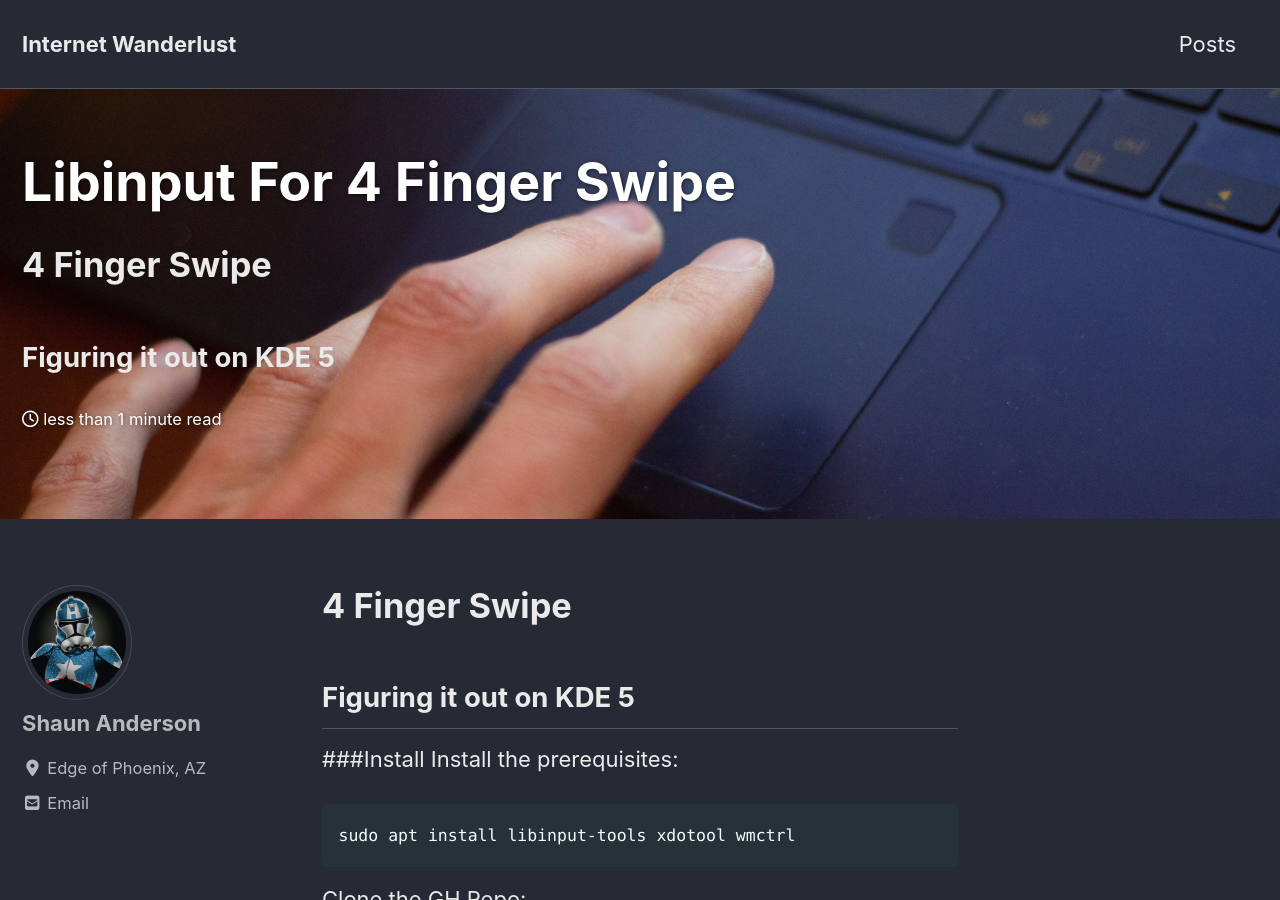
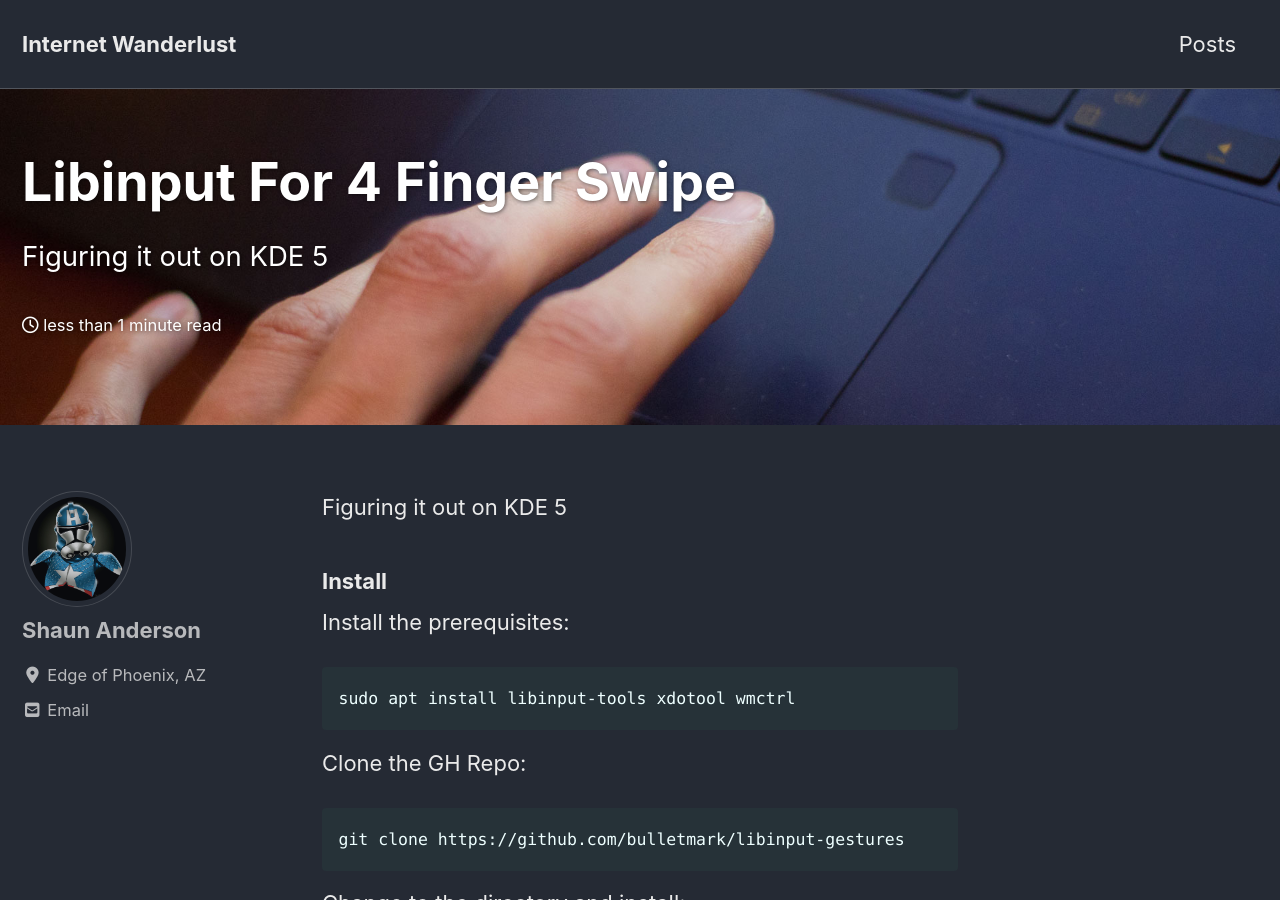
Before and after one commit to ShaunAndersonAZ/ShaunAndersonAZ.github.io, a Jekyll site: the page built from _posts/2020-01-08-Libinput-for-4-finger-swipe.md, in a window 1280 px wide and 900 px high. Built offline with Jekyll 4.4.1, drawn with Linux system fonts in a browser that asks for light colours; cached includes are drawn as plain includes; nearby versions of some CDN libraries.

Commit message:
fixing post

````diff
--- a/_posts/2020-01-08-Libinput-for-4-finger-swipe.md
+++ b/_posts/2020-01-08-Libinput-for-4-finger-swipe.md
@@ -15,10 +15,9 @@ header:
   overlay_image: /assets/images/touchpad.jpeg
 ---
 
-# 4 Finger Swipe
-## Figuring it out on KDE 5
+Figuring it out on KDE 5
 
-###Install
+### Install
 Install the prerequisites:
 ```
 sudo apt install libinput-tools xdotool wmctrl
````
